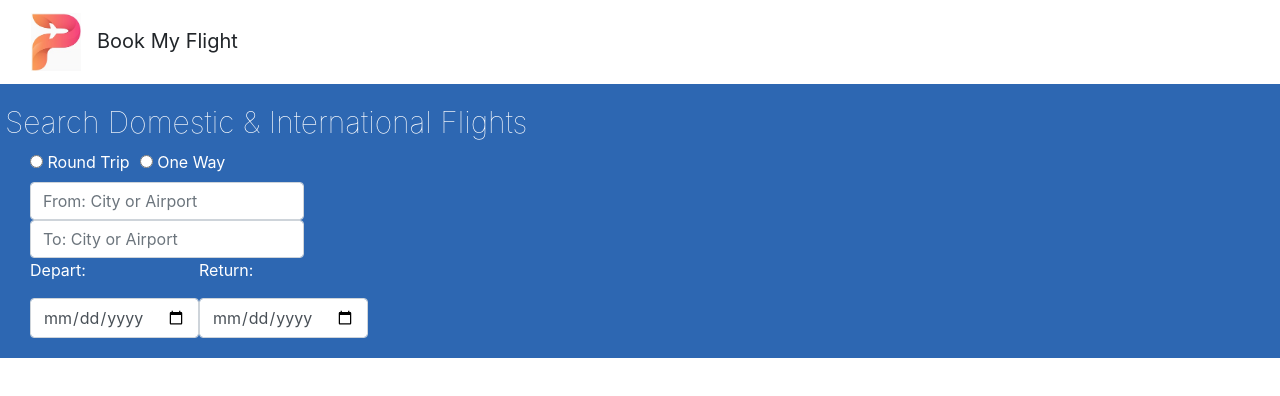
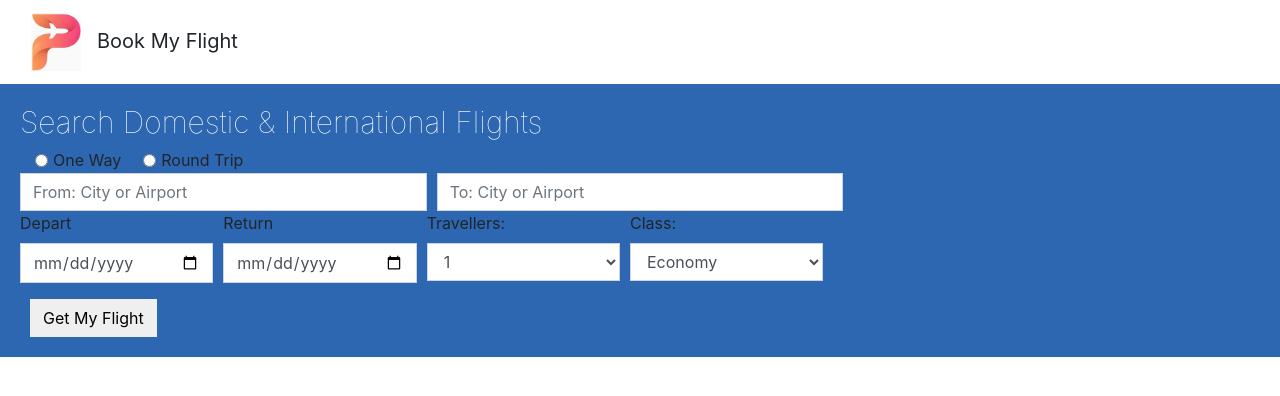
Before and after one commit to mepurush/angular-flight, an Angular app: page / in a window 1280 px wide. Shown: the top 396 px of the page. Built offline with nearby package versions, Linux system fonts and the light colour scheme.

Commit message:
Redesigned controls

```diff
--- a/src/app/search/search.component.css
+++ b/src/app/search/search.component.css
@@ -25,6 +25,7 @@
 .whiteText{
     color: #ffffff;
     margin-right:10px;
+    margin-top: 10px;
 }
 
 .inputpadding{
@@ -35,3 +36,16 @@
     margin: 10px;
 
 }
+
+.input-space{
+    width:50%;
+    float: left;
+}
+
+.sharp-Edge{
+    border-radius: 0px;
+}
+
+.align-Right{
+    float: right;
+}
--- a/src/app/search/search.component.html
+++ b/src/app/search/search.component.html
@@ -1,35 +1,71 @@
-<div class="row" >
-  <div class="searchContainer col-sm-12">
+<form>
+  <div class="searchContainer">
     <h2 class="titleHeader">Search Domestic & International Flights</h2>
-    <div class="content-leftalign">
-    <div class="col-sm-6 col-sx-12">
-      <label class="whiteText"><input name="optradio" type="radio" value="Round Trip"> Round Trip</label>
-      <label class="whiteText" ><input name="optradio" type="radio" value="One Way"> One Way </label>
+
+    <div class="form-row col-sm-8">
+      <div class="col-auto">
+      <div class="form-check form-check-inline">
+        <input class="form-check-input" type="radio" name="inlineOption" id="oneWay-radio" value="One Way" />
+        <label class="form-check-label" for="oneWay-radio">One Way</label>
+      </div>
     </div>
 
-    <div class="formWrap">
-      <div class="col-sm-6 col-sx-12">
-        <span class="form-inline">
-          <input class="form-control inputTxtLarge inputSrc" id="searchFlight" type="search" placeholder="From: City or Airport"/>
-          <input class="form-control" id="searchFlight" type="search" placeholder="To: City or Airport"/>
-        </span>
+    <div class="col-auto">
+      <div class="form-check form-check-inline">
+        <input class="form-check-input" type="radio" name="inlineOption" id="round-trip-radio" value="Round Trip" />
+        <label class="form-check-label" for="round-trip-radio">Round Trip</label>
+      </div>
+    </div>
+    </div>
+
+    <div class="form-row">
+      <div class="col-sm-4">
+        <input class="form-control sharp-Edge" type="text" id="input-from" placeholder="From: City or Airport" />
+      </div>
+      <div class="col-sm-4">
+        <input class="form-control sharp-Edge" type="text" id="input-to" placeholder="To: City or Airport" />
+      </div>
+    </div>
+
+    <div class="form-row">
+      <div class="form-row col-sm-4">
+        <div class="col form-group">
+          <label for="depart-date">Depart</label>
+          <input class="form-control sharp-Edge" type="date" id="depart-date" placeholder="DD/MM/YYYY" />
+        </div>
+        <div class="col form-group">
+          <label for="return-date">Return</label>
+          <input class="form-control sharp-Edge" type="date" id="return-date" placeholder="DD/MM/YYYY" />
+        </div>
       </div>
 
-    <div class="col-sm-12">
-      <span class="form-inline">
-        <div>
-          <p class="whiteText">Depart:</p>
-          <input class="form-control" id="date" name="date" placeholder="MM/DD/YYYY" type="date"/>
+      <div class="form-row  col-sm-4">
+        <div class="col form-group">
+          <label for="travellers">Travellers:</label>
+          <select id="travellers" class="form-control sharp-Edge">
+            <option selected>1</option>
+            <option>2</option>
+            <option>3</option>
+            <option>4</option>
+            <option>5</option>
+          </select>
         </div>
-        <div>
-          <p class="whiteText">Return:</p>
-          <input class="form-control" id="date" name="date" placeholder="MM/DD/YYYY" type="date"/>
+        <div class="col form-group">
+          <label for="range">Class:</label>
+          <select id="range" class="form-control sharp-Edge">
+            <option selected>Economy</option>
+            <option>Business</option>
+            <option>First Class</option>
+            <option>Premium Economy</option>
+          </select>
         </div>
-      </span>
+      </div>
+
+    </div>
+
+    <div class="form-row col-auto">
+      <button class="btn  sharp-Edge align-Right" type="submit">Get My Flight</button>
     </div>
   </div>
 
-  </div>
-
-</div>
-</div>
+</form>
```
